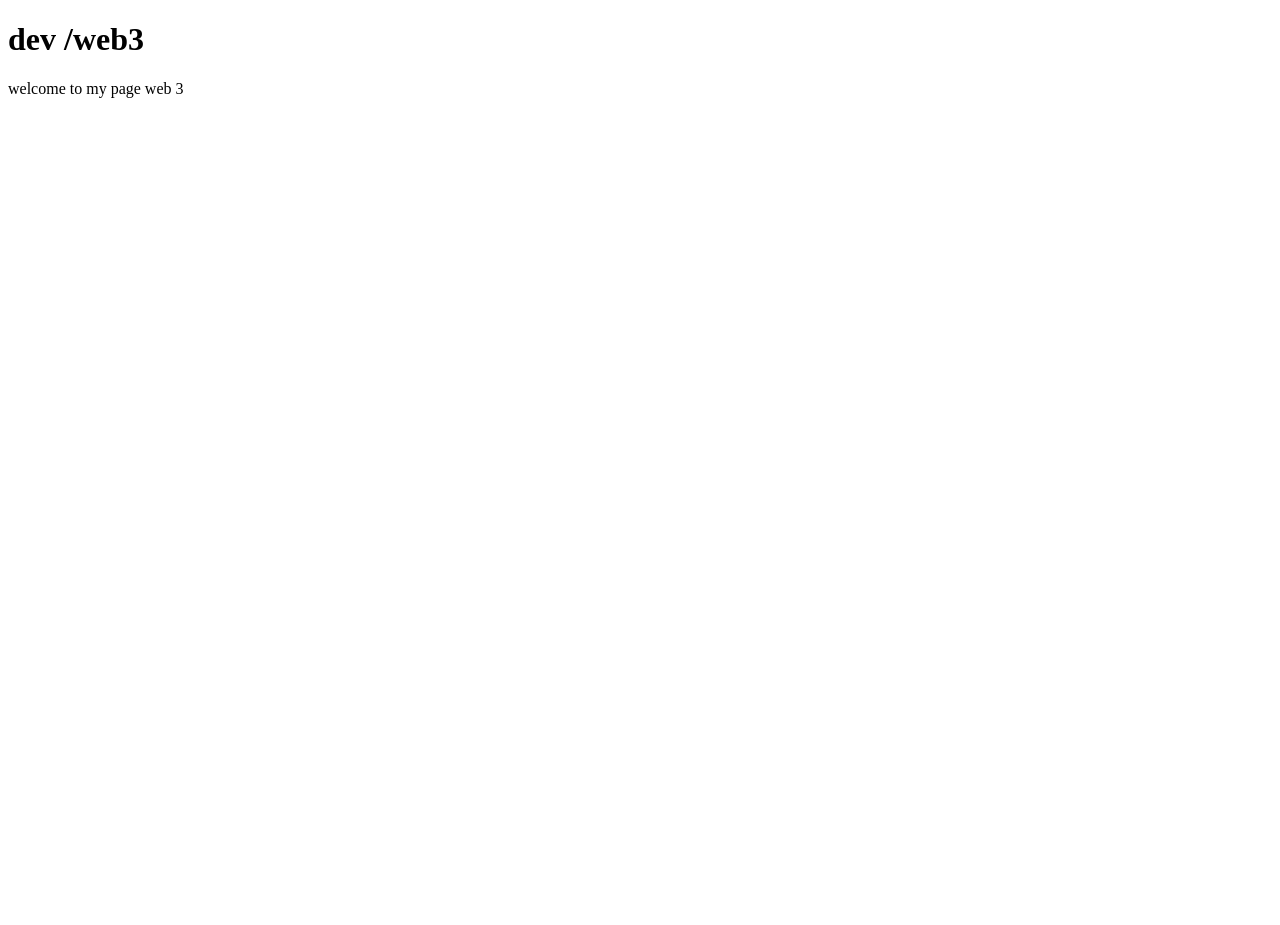
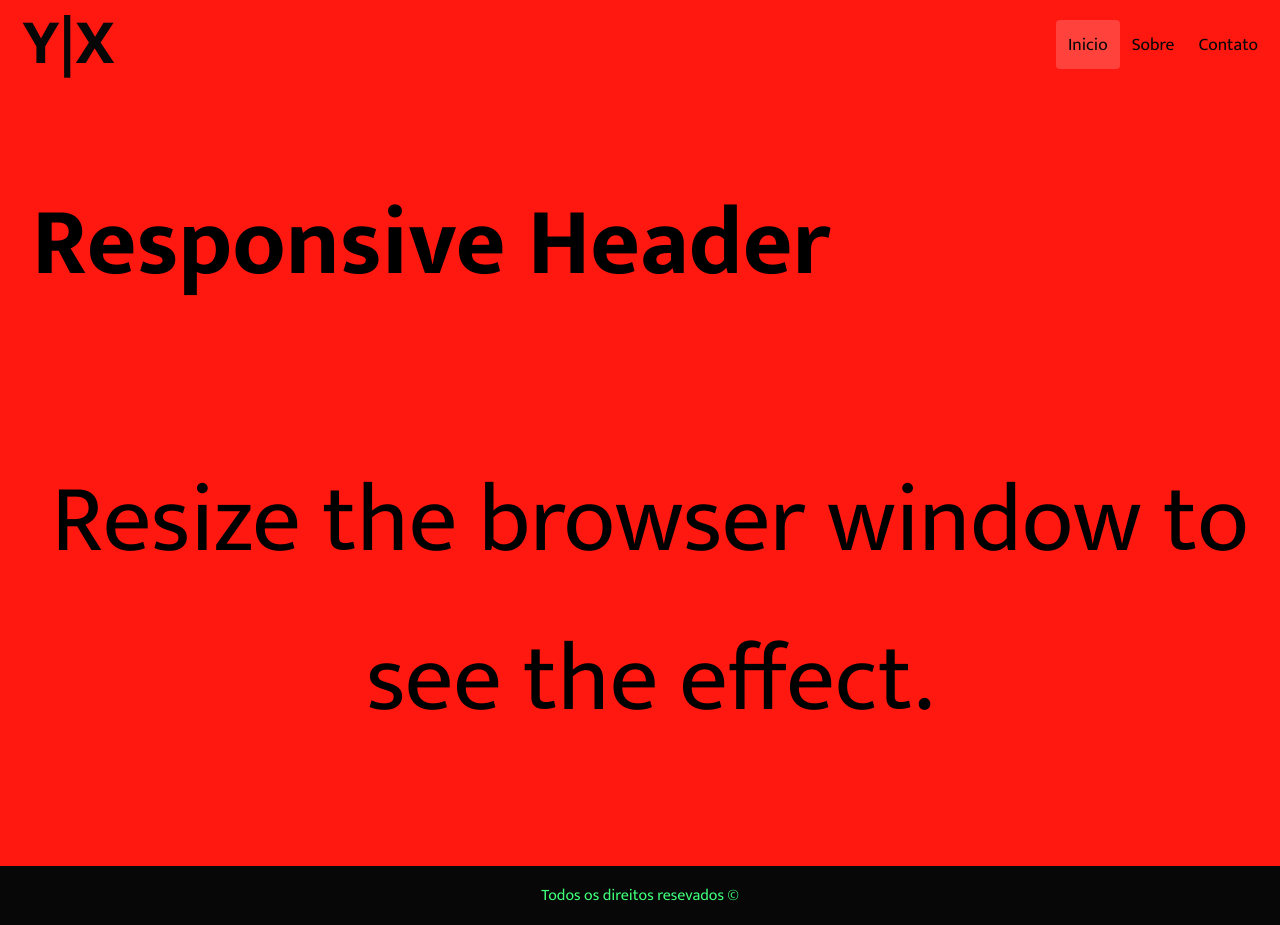
Before and after one commit to JuniorDeLonge/Dev, a plain HTML site: page index.html in a window 1280 px wide. Before the commit the page ends 800 px from the top, so only its background shows below. Drawn offline with Linux system fonts and the light colour scheme.

Commit message:
Add files via upload

```diff
--- a/index.html
+++ b/index.html
@@ -1,21 +1,39 @@
 <!DOCTYPE html>
 <html lang="pt-br">
-  <head>
-    <meta charset="UTF-8" />
-    <meta name="viewport" content="width=device-width, initial-scale=1" />
-    <title>Dev Web 3</title>
-  </head>
-  <body>
-    <header>
 
-    </header>
-    <main>
-      <h1>dev /web3</h1>
-      <p>welcome to my page web 3</p>
-    </main>
+<head>
 
-    <footer>
+    <head>
+        <meta charset="UTF-8">
+        <meta http-equiv="X-UA-Compatible" content="chrome=1">
+        <meta http-equiv="X-UA-Compatible" content="ie=edge">
+        <meta name="viewport" content="width=device-width, initial-scale=1">
+        <link rel="stylesheet" href="style.css">
+        <title>Y|X</title>
+    </head>
 
+<body>
+
+    <div class="header">
+        <a href="#default" class="logo">Y|X</a>
+        <div class="header-right">
+            <a class="active" href="#home">Inicio</a>
+            <a href="#contact">Sobre</a>
+            <a href="#about">Contato</a>
+        </div>
+    </div>
+
+    <div style="padding-left:20px">
+        <h1>Responsive Header</h1>
+        <p class="pp">Resize the browser window to see the effect.</p>
+    </div>
+
+    <footer class="footer">
+        <div class="copyright">
+            <p>Todos os direitos resevados ©</p>
+        </div>
     </footer>
-  </body>
+
+</body>
+
 </html>
--- /dev/null
+++ b/style.css
@@ -0,0 +1,120 @@
+@import url("https://fonts.googleapis.com/css2?family=Mukta:wght@200;400;500;700&display=swap");
+
+body {
+    margin: 0;
+    padding: 0;
+    box-sizing: border-box;
+    background: rgb(255, 24, 16);
+    font-family: "Mukta", sans-serif;
+}
+
+.header {
+    overflow: hidden;
+    padding: 20px 10px;
+}
+
+.header a {
+    float: left;
+    color: #070707;
+    text-align: center;
+    padding: 12px;
+    text-decoration: none;
+    font-size: 1.1rem;
+    line-height: 25px;
+    border-radius: 4px;
+}
+
+h1 {
+    text-align: center;
+    justify-content: flex-start;
+    font-size: 6rem;
+    display: flex;
+    flex-direction: row;
+    flex-wrap: wrap;
+    padding: 12px;
+}
+
+.pp {
+    text-align: center;
+    justify-content: center;
+    font-size: 6rem;
+    display: flex;
+    flex-direction: row;
+    flex-wrap: wrap;
+    padding: 10px;
+}
+
+.header a.logo {
+    font-size: 4rem;
+    font-weight: bold;
+}
+
+.header a:hover {
+    background-color: rgb(255, 67, 60);
+    color: #070707;
+}
+
+.header a.active {
+    background-color: rgb(255, 67, 60);
+    color: #070707;
+}
+
+.header-right {
+    float: right;
+}
+
+.footer {
+    background: #070707;
+    color: #3fff79;
+    font-size: 1rem;
+    display: flex;
+    justify-items: center;
+    align-items: center;
+    margin: auto;
+    flex-direction: row;
+    flex-wrap: wrap;
+    align-content: center;
+    justify-content: center;
+    height: auto;
+    width: 100%;
+}
+
+/* Inicio do Scrollbar Colorido - @juniordelonge */
+
+/* Works on Chrome, Edge, and Safari */
+*::-webkit-scrollbar {
+    width: 10px;
+}
+/* BG */
+*::-webkit-scrollbar-track {
+    background: rgb(255, 24, 16);
+}
+/* Thumb */
+*::-webkit-scrollbar-thumb {
+    background-color: #070707;
+    border-radius: 10px;
+    border: 4px solid #070707;
+}
+
+/* Fim do Scrollbar Colorido - @juniordelonge */
+
+@media screen and (max-width: 500px) {
+    .header a {
+        float: none;
+        display: block;
+        text-align: left;
+    }
+
+    .header-right {
+        float: none;
+    }
+
+    h1,
+    .pp {
+        font-size: 3rem;
+    }
+
+    .header a.logo {
+        font-size: 2rem;
+    }
+}
```
